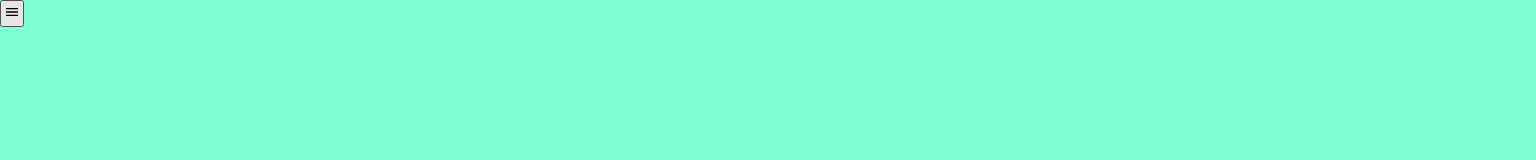
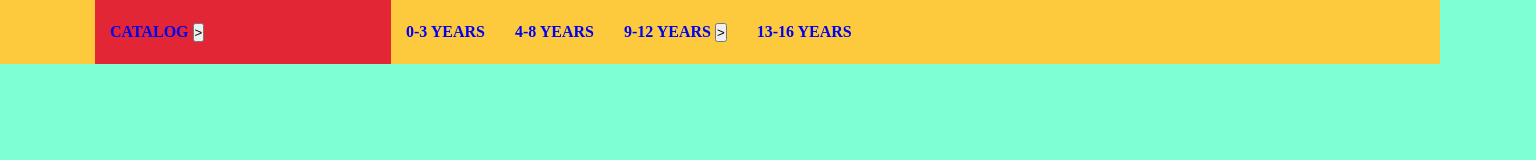
Before and after one commit to superbowl-alex/mimisgop-nav, a plain HTML site: page index.html in a window 1536 px wide. Drawn offline with Linux system fonts and the light colour scheme.

Commit message:
Adds desktop version

```diff
--- a/src/js/index.js
+++ b/src/js/index.js
@@ -1,4 +1,4 @@
-import { renderMainMenu, renderSecondaryMenu } from "./renderMenu.js";
+import { renderMainMenu } from "./renderMenu.js";
 
 const menuBtn = document.querySelectorAll(".menu-btn");
 const openMenuBtn = document.querySelector(".menu-open");
@@ -99,6 +99,10 @@ const catalog = [
   },
 ];
 
+if (window.innerWidth > 1439) {
+  renderMainMenu(catalog);
+}
+
 const openMenu = () => {
   openMenuBtn.classList.add("is-hidden");
   closeMenuBtn.classList.remove("is-hidden");
@@ -115,9 +119,5 @@ const closeMenu = () => {
   subMenu.innerHTML = "";
 };
 
-const openSubMenu = () => {
-  renderSecondaryMenu(catalog);
-};
-
 openMenuBtn.addEventListener("click", openMenu);
 closeMenuBtn.addEventListener("click", closeMenu);
--- a/src/js/markupItem.js
+++ b/src/js/markupItem.js
@@ -1,9 +1,11 @@
 // function creating markup for one element
-export const markupItems = ({ title, url, links }) => {
+export const markupItems = ({ title, url, links }, id) => {
   const data = JSON.stringify(links);
   const goToInnerMenu =
     links.length > 0
-      ? `<button class="menu__item-link" type="button" data-inner=${data}>></button>`
+      ? `<button class="menu__item-link" type="button" data-inner=${data}
+      data-id=${id}
+      >></button>`
       : "";
   return `<li class="menu__item">
               <a
--- a/src/js/renderMenu.js
+++ b/src/js/renderMenu.js
@@ -12,7 +12,7 @@ export const openSubMenu = (e) => {
 
 export function renderMainMenu(arr) {
   mainMenu.innerHTML = "";
-  const currentMarkup = arr.map((item) => markupItems(item)).join("");
+  const currentMarkup = arr.map((item, ind) => markupItems(item, ind)).join("");
   mainMenu.insertAdjacentHTML("beforeend", currentMarkup);
   const openSecondaryMenuButton = document.querySelectorAll(".menu__item-link");
   openSecondaryMenuButton.forEach((item) =>
@@ -29,7 +29,7 @@ export function renderSecondaryMenu(e) {
   }
   const buttonGoBackMarkup =
     "<button class='back-button' type='button'>Go back</button>";
-  const currentMarkup = arr.map((item) => markupItems(item)).join("");
+  const currentMarkup = arr.map((item, ind) => markupItems(item, ind)).join("");
   secondaryMenu.insertAdjacentHTML("beforeend", buttonGoBackMarkup);
   secondaryMenu.insertAdjacentHTML("beforeend", currentMarkup);
   const buttonGoBack = secondaryMenu.querySelector(".back-button");
@@ -56,7 +56,7 @@ export function renderSubMenu(e) {
 
   const buttonGoBackMarkup =
     "<button class='back-button' type='button'>Go back</button>";
-  const currentMarkup = arr.map((item) => markupItems(item)).join("");
+  const currentMarkup = arr.map((item, ind) => markupItems(item, ind)).join("");
   subMenu.insertAdjacentHTML("beforeend", buttonGoBackMarkup);
   subMenu.insertAdjacentHTML("beforeend", currentMarkup);
   const buttonGoBack = subMenu.querySelector(".back-button");
--- a/styles.css
+++ b/styles.css
@@ -101,5 +101,43 @@ button {
     width: 1250px;
     padding-left: 95px;
     padding-right: 95px;
+    padding-top: 0;
+    background-color: #fdca3d;
+  }
+
+  .menu-btn {
+    display: none;
+  }
+
+  .main-menu {
+    display: flex;
+    width: 100%;
+    font-size: 16px;
+    line-height: 1.1;
+    font-weight: 700;
+    text-transform: uppercase;
+    border-radius: 0;
+    background-color: #fdca3d;
+  }
+  .menu__item {
+    padding: 22.5px 15px;
+    border-bottom: 0;
+  }
+
+  .menu__item:first-child {
+    box-sizing: border-box;
+    background-color: #e22636;
+    width: 296px;
+  }
+
+  .secondary-menu {
+    top: 65px;
+    width: 296px;
+  }
+
+  .sub-menu {
+    top: 65px;
+    left: 391px;
+    width: 296px;
   }
 }
```
